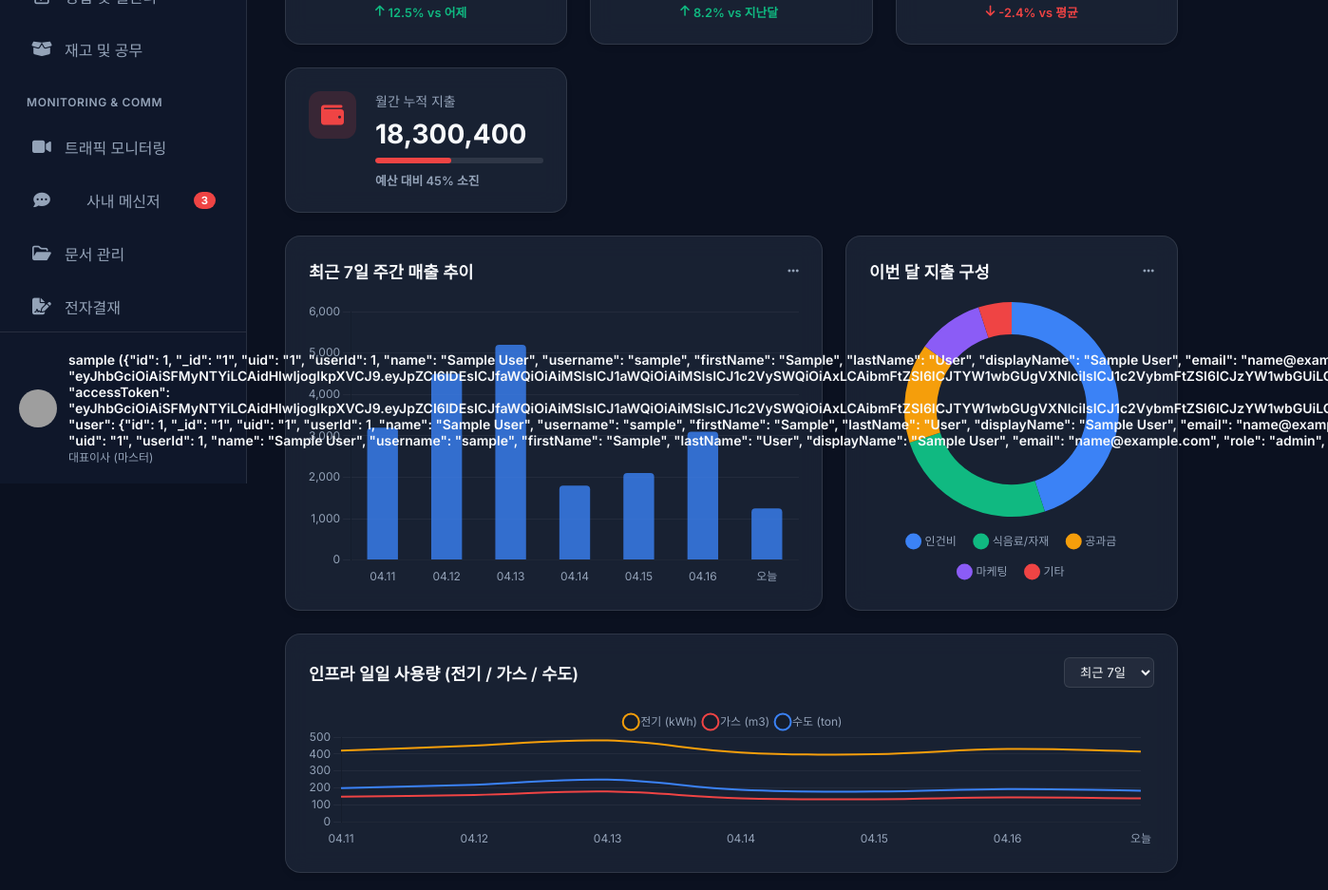
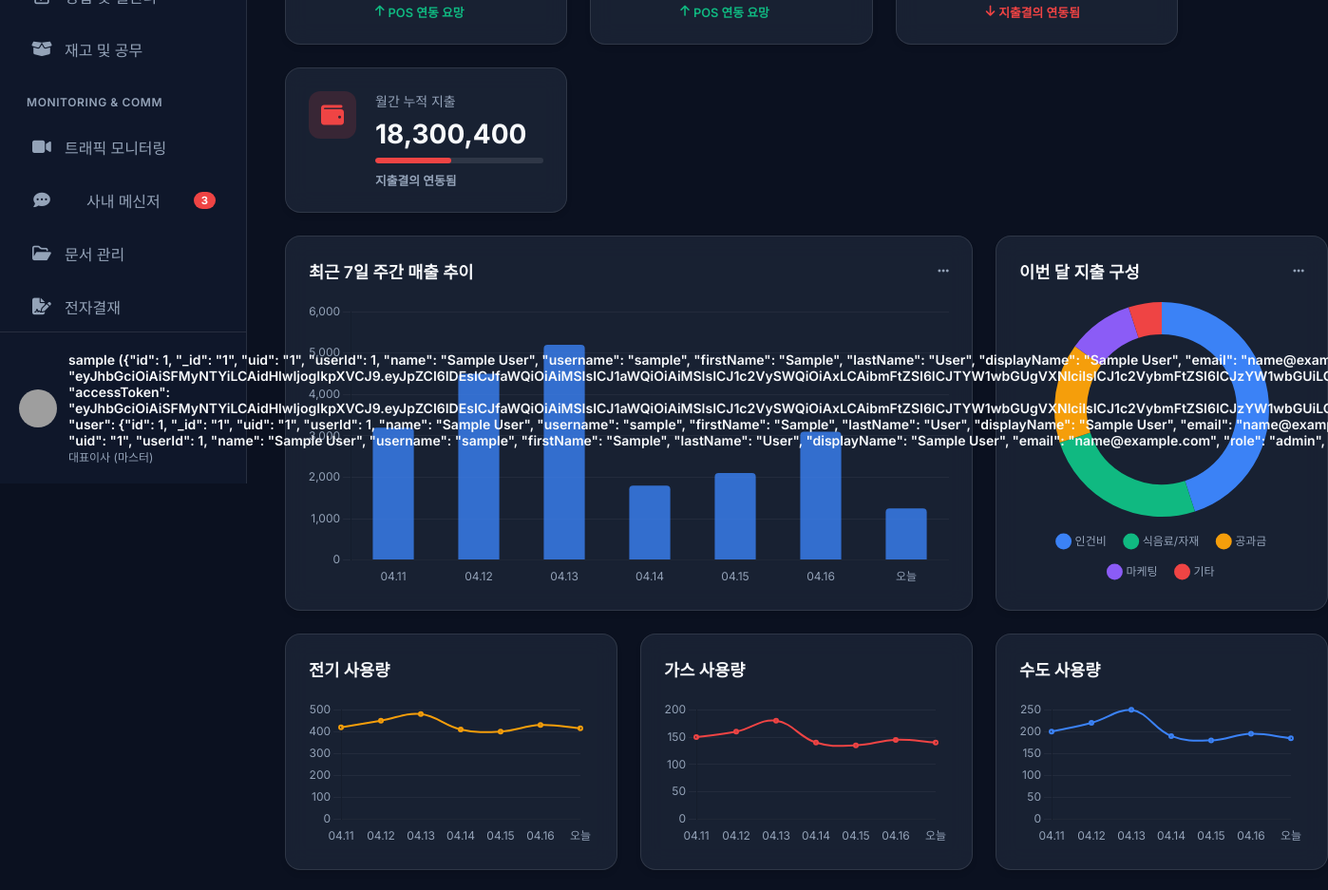
Before and after one commit to chinyangwoo/hongsam-erp, a plain HTML site: page index.html in a window 1280 px wide. Shown: the part 291-1228 px from the top of the page at 95% size, 1398 px wide, since content can reach past the window. Drawn offline with nearby package versions, Linux system fonts and the light colour scheme; sample sign-in values are in the browser's storage; grey boxes are pictures that could not be loaded.

Commit message:
Update dashboard KPIs and split infra chart into 3

```diff
--- a/app.js
+++ b/app.js
@@ -216,69 +216,72 @@ document.addEventListener('DOMContentLoaded', () => {
         }
     });
 
-    // 3. Infrastructure Line Chart
-    const ctxInfra = document.getElementById('infraChart').getContext('2d');
-    const infraChart = new Chart(ctxInfra, {
+    // 3. Infrastructure Charts (Elec, Gas, Water)
+    const chartOptions = {
+        responsive: true,
+        maintainAspectRatio: false,
+        plugins: { legend: { display: false } },
+        scales: {
+            y: { beginAtZero: true, grid: { color: 'rgba(255, 255, 255, 0.05)' } },
+            x: { grid: { display: false } }
+        }
+    };
+    const labels = ['04.11', '04.12', '04.13', '04.14', '04.15', '04.16', '오늘'];
+
+    const elecChart = new Chart(document.getElementById('elecChart').getContext('2d'), {
         type: 'line',
         data: {
-            labels: ['04.11', '04.12', '04.13', '04.14', '04.15', '04.16', '오늘'],
-            datasets: [
-                {
-                    label: '전기 (kWh)',
-                    data: [420, 450, 480, 410, 400, 430, 415],
-                    borderColor: '#F59E0B', // Orange
-                    tension: 0.4,
-                    borderWidth: 2,
-                    pointRadius: 0
-                },
-                {
-                    label: '가스 (m3)',
-                    data: [150, 160, 180, 140, 135, 145, 140],
-                    borderColor: '#EF4444', // Red
-                    tension: 0.4,
-                    borderWidth: 2,
-                    pointRadius: 0
-                },
-                {
-                    label: '수도 (ton)',
-                    data: [200, 220, 250, 190, 180, 195, 185],
-                    borderColor: '#3B82F6', // Blue
-                    tension: 0.4,
-                    borderWidth: 2,
-                    pointRadius: 0
-                }
-            ]
+            labels: labels,
+            datasets: [{ label: '전기 (kWh)', data: [420, 450, 480, 410, 400, 430, 415], borderColor: '#F59E0B', tension: 0.4, borderWidth: 2, pointRadius: 2 }]
         },
-        options: {
-            responsive: true,
-            maintainAspectRatio: false,
-            interaction: {
-                mode: 'index',
-                intersect: false,
-            },
-            plugins: {
-                legend: {
-                    position: 'top',
-                    labels: { usePointStyle: true, boxWidth: 8 }
-                }
-            },
-            scales: {
-                y: {
-                    beginAtZero: true,
-                    grid: { color: 'rgba(255, 255, 255, 0.05)' }
-                },
-                x: {
-                    grid: { display: false }
-                }
-            }
-        }
+        options: chartOptions
     });
+
+    const gasChart = new Chart(document.getElementById('gasChart').getContext('2d'), {
+        type: 'line',
+        data: {
+            labels: labels,
+            datasets: [{ label: '가스 (m3)', data: [150, 160, 180, 140, 135, 145, 140], borderColor: '#EF4444', tension: 0.4, borderWidth: 2, pointRadius: 2 }]
+        },
+        options: chartOptions
+    });
+
+    const waterChart = new Chart(document.getElementById('waterChart').getContext('2d'), {
+        type: 'line',
+        data: {
+            labels: labels,
+            datasets: [{ label: '수도 (ton)', data: [200, 220, 250, 190, 180, 195, 185], borderColor: '#3B82F6', tension: 0.4, borderWidth: 2, pointRadius: 2 }]
+        },
+        options: chartOptions
+    });
+
+    // POS & Accounting Logic Mock Update
+    function updateKPIs() {
+        // [POS 매출 연동 로직 설명]
+        // 1. POS 시스템의 API(예: OKPOS)를 호출하여 금일(today) 및 월간(month) 누적 매출 데이터를 가져옵니다.
+        // 2. Fetch API나 Axios 등을 사용하여 백엔드(서버)에서 POS연동 데이터를 가져오고 HTML에 렌더링합니다.
+
+        // [지출결의 연동 로직 설명]
+        // 1. 회계 담당자가 시스템에 입력한 지출 데이터베이스(erp_cashflow_db)를 조회.
+        // 2. 전일 날짜에 해당하는 지출을 합산하여 '전일 지출'에 반영.
+        // 3. 매달 1일부터 전일까지 해당하는 지출을 합산하여 '월간 누적 지출'에 반영.
+
+        let yesterdayTotal = 350000;
+        let monthTotal = 18300400;
+
+        // 실제 데이터가 있다고 가정할 때의 업데이트
+        const kpiYestExp = document.getElementById('kpi-yesterday-exp');
+        const kpiMonthExp = document.getElementById('kpi-month-exp');
+        if (kpiYestExp) kpiYestExp.innerText = yesterdayTotal.toLocaleString();
+        if (kpiMonthExp) kpiMonthExp.innerText = monthTotal.toLocaleString();
+    }
+    updateKPIs();
 
     function updateChartsTheme() {
         const textColor = body.classList.contains('dark-theme') ? '#94A3B8' : '#6B7280';
         const gridColor = body.classList.contains('dark-theme') ? 'rgba(255, 255, 255, 0.05)' : 'rgba(0, 0, 0, 0.05)';
 
-        [revenueChart, expenseChart, infraChart].forEach(chart => {
+        [revenueChart, expenseChart, elecChart, gasChart, waterChart].forEach(chart => {
             if(chart.options.scales && chart.options.scales.y) {
                 chart.options.scales.y.grid.color = gridColor;
             }
--- a/index.html
+++ b/index.html
@@ -108,8 +108,8 @@
                     <div class="kpi-icon blue"><i class="fa-solid fa-won-sign"></i></div>
                     <div class="kpi-details">
                         <h3>금일 매출</h3>
-                        <p class="amount">1,250,000</p>
-                        <span class="trend positive"><i class="fa-solid fa-arrow-up"></i> 12.5% vs 어제</span>
+                        <p class="amount" id="kpi-today-rev">1,250,000</p>
+                        <span class="trend positive"><i class="fa-solid fa-arrow-up"></i> POS 연동 요망</span>
                     </div>
                 </div>
 
@@ -117,17 +117,17 @@
                     <div class="kpi-icon indigo"><i class="fa-solid fa-chart-line"></i></div>
                     <div class="kpi-details">
                         <h3>월간 누적 매출</h3>
-                        <p class="amount">45,120,000</p>
-                        <span class="trend positive"><i class="fa-solid fa-arrow-up"></i> 8.2% vs 지난달</span>
+                        <p class="amount" id="kpi-month-rev">45,120,000</p>
+                        <span class="trend positive"><i class="fa-solid fa-arrow-up"></i> POS 연동 요망</span>
                     </div>
                 </div>
 
                 <div class="kpi-card glassmorphism">
                     <div class="kpi-icon orange"><i class="fa-solid fa-file-invoice-dollar"></i></div>
                     <div class="kpi-details">
-                        <h3>금일 지출</h3>
-                        <p class="amount">350,000</p>
-                        <span class="trend negative"><i class="fa-solid fa-arrow-down"></i> -2.4% vs 평균</span>
+                        <h3>전일 지출</h3>
+                        <p class="amount" id="kpi-yesterday-exp">350,000</p>
+                        <span class="trend negative"><i class="fa-solid fa-arrow-down"></i> 지출결의 연동됨</span>
                     </div>
                 </div>
 
@@ -135,11 +135,11 @@
                     <div class="kpi-icon red"><i class="fa-solid fa-wallet"></i></div>
                     <div class="kpi-details">
                         <h3>월간 누적 지출</h3>
-                        <p class="amount">18,300,400</p>
+                        <p class="amount" id="kpi-month-exp">18,300,400</p>
                         <div class="progress-bar-bg">
                             <div class="progress-bar-fill" style="width: 45%;"></div>
                         </div>
-                        <span class="trend neutral">예산 대비 45% 소진</span>
+                        <span class="trend neutral">지출결의 연동됨</span>
                     </div>
                 </div>
             </section>
@@ -168,19 +168,31 @@
                     </div>
                 </div>
 
-                <!-- Line Chart: Infra -->
-                <div class="chart-container glassmorphism col-span-3">
+                <!-- Line Chart: Electricity -->
+                <div class="chart-container glassmorphism col-span-1">
                     <div class="chart-header">
-                        <h2>인프라 일일 사용량 (전기 / 가스 / 수도)</h2>
-                        <div class="chart-actions">
-                            <select class="styled-select">
-                                <option>최근 7일</option>
-                                <option>이번 달</option>
-                            </select>
-                        </div>
+                        <h2>전기 사용량</h2>
                     </div>
-                    <div class="chart-body" style="height: 250px;">
-                        <canvas id="infraChart"></canvas>
+                    <div class="chart-body" style="height: 200px;">
+                        <canvas id="elecChart"></canvas>
+                    </div>
+                </div>
+                <!-- Line Chart: Gas -->
+                <div class="chart-container glassmorphism col-span-1">
+                    <div class="chart-header">
+                        <h2>가스 사용량</h2>
+                    </div>
+                    <div class="chart-body" style="height: 200px;">
+                        <canvas id="gasChart"></canvas>
+                    </div>
+                </div>
+                <!-- Line Chart: Water -->
+                <div class="chart-container glassmorphism col-span-1">
+                    <div class="chart-header">
+                        <h2>수도 사용량</h2>
+                    </div>
+                    <div class="chart-body" style="height: 200px;">
+                        <canvas id="waterChart"></canvas>
                     </div>
                 </div>
             </section>
```
Also changed, not shown: 1 other file.
